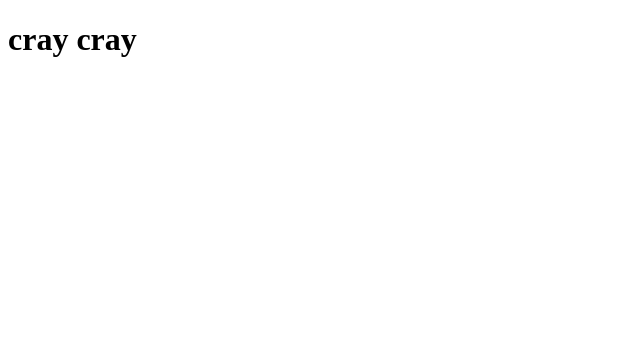
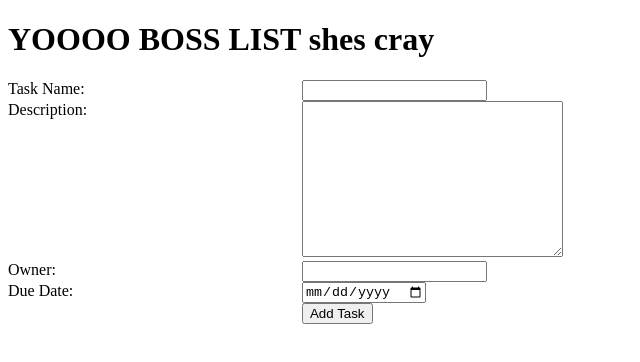
Before and after one commit to mattmatuszak/boss-list, a website: page client/index.html in a window 1280 px wide. Shown: the whole page, without its empty margins (0-640 px from the left). Drawn offline with nearby package versions, Linux system fonts and the light colour scheme.

Commit message:
add form and post command

```diff
--- /dev/null
+++ b/client/forms.css
@@ -0,0 +1,16 @@
+#form{
+    display: table;
+    width: 100%;
+    margin: auto auto;
+}
+.row{
+    display: table-row;
+    vertical-align: top;
+}
+.cell{
+    display: table-cell;
+    vertical-align: top;
+}
+.label{
+    text-align: left;
+}
--- a/client/index.html
+++ b/client/index.html
@@ -1,19 +1,73 @@
 <!DOCTYPE html>
 <html>
+
 <head>
     <title>test page</title>
+    <link rel="stylesheet" href="./forms.css">
     <script src="https://code.jquery.com/jquery-3.2.1.js" integrity="sha256-DZAnKJ/6XZ9si04Hgrsxu/8s717jcIzLy3oi35EouyE=" crossorigin="anonymous"></script>
     <script type="text/javascript">
-        	$(document).ready(function(){
-        		$('h1').text('cray cray')
+        $(document).ready(function () {
+            $('#add_task').click(function(){
+                var data = {};
+                data.taskname = $('#taskname').val()
+                data.description = $('#description').val()
+                data.owner = $('#owner').val()
+                data.duedate = $('#due_date').val()
+                $.post('/api/v1/tasks', data, function(resData){
+                    console.log(resData);
+                }, "json");
+                console.log(data);
+            })
         })
     </script>
 </head>
+
 <body>
     <h1>YOOOO BOSS LIST shes cray</h1>
     <div id='wrapper'>
         <div id='list'></div>
-            <div id='form'></div>
+        <div id='form'>
+            <div class="row">
+                <div class="cell label">
+                    <label for="taskname">Task Name:</label>
+                </div>
+                <div class="cell">
+                    <input type="text" name="taskname" id="taskname">
+                </div>
+            </div>
+            <div class="row">
+                <div class="cell label">
+                    <label for="description">Description:</label>
+                </div>
+                <div class="cell">
+                    <textarea name="description" id="description" cols="30" rows="10"></textarea>
+                </div>
+            </div>
+            <div class="row">
+                <div class="cell label">
+                    <label for="owner">Owner:</label>
+                </div>
+                <div class="cell">
+                    <input type="text" name="owner" id="owner">
+                </div>
+            </div>
+            <div class="row">
+                <div class="cell label">
+                    <label for="due_date">Due Date:</label>
+                </div>
+                <div class="cell">
+                    <input type="date" id="due_date">
+                </div>
+            </div>
+            <div class="row">
+                <div class="cell label">
+                    <p>&nbsp;</p>
+                </div>
+                <div class="cell">
+                    <button id="add_task">Add Task</button>
+                </div>
+            </div>
         </div>
 </body>
+
 </html>
--- a/server/config/routes.js
+++ b/server/config/routes.js
@@ -2,4 +2,6 @@ var api = require('../controllers/api.js')
 
 module.exports = function(app){
     app.get('/api/v1/tasks', api.allTasks);
+
+    app.post('/api/v1/tasks', api.addTask);
 };
```
Also changed, not shown: server/controllers/api.js (+10 -1 lines). Lines whose indentation alone changed are shown as unchanged.
